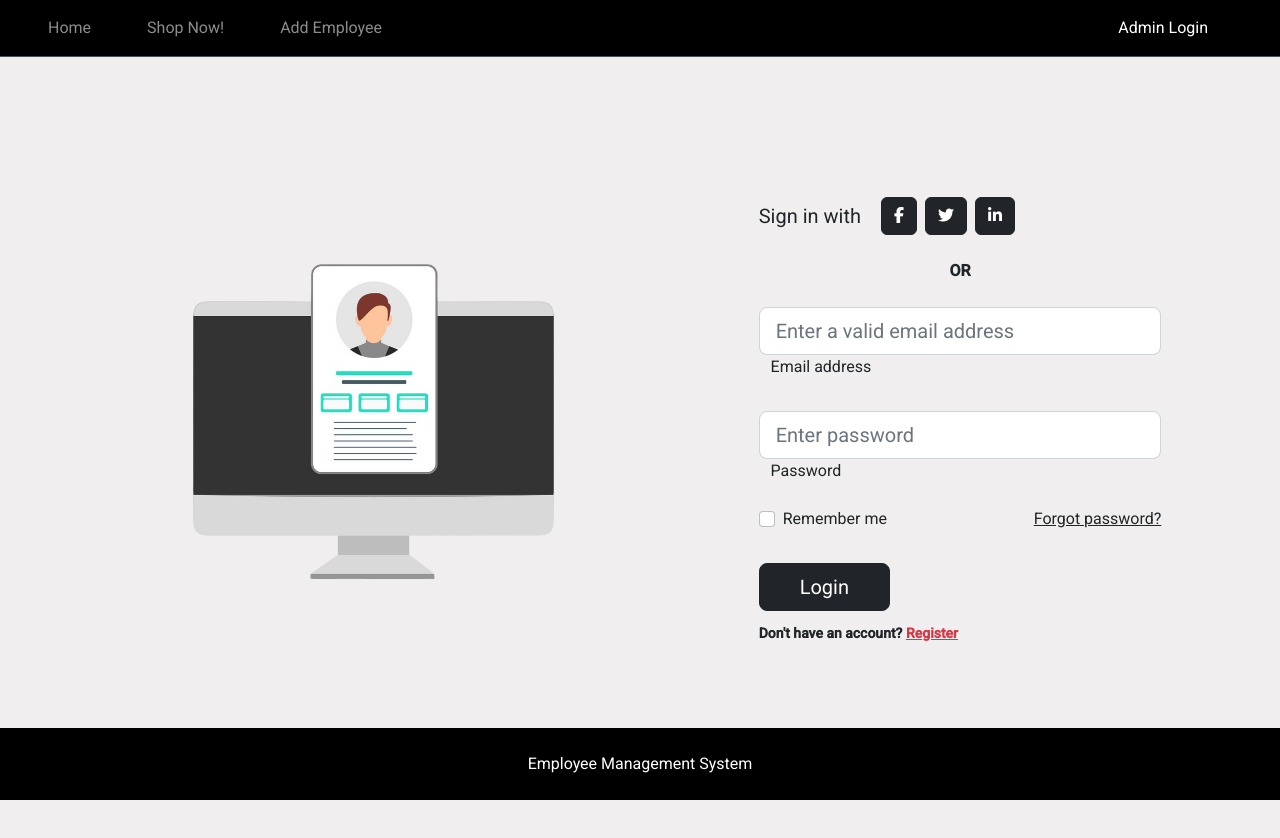
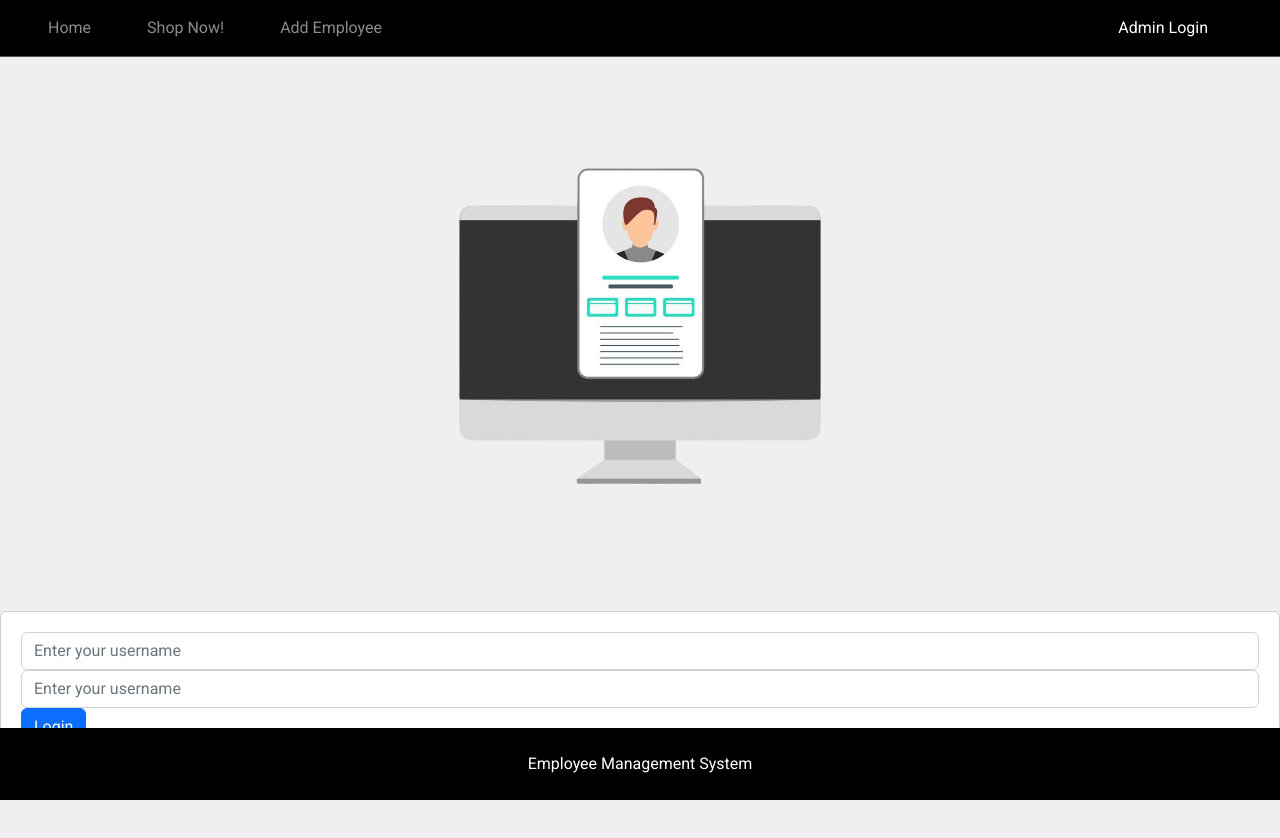
Before and after one commit to Genrei123/Supermarket-System, an Angular app in the folder frontend/: page /login in a window 1280 px wide. Shown: the top 838 px of the page. Built offline with nearby package versions, Linux system fonts and the light colour scheme.

Commit message:
Login working

```diff
--- /dev/null
+++ b/frontend/src/app/_services/user-auth.service.ts
@@ -0,0 +1,37 @@
+import { Injectable } from '@angular/core';
+
+@Injectable({
+  providedIn: 'root',
+})
+export class UserAuthService {
+  constructor() {}
+
+  public setRoles(roles: []) {
+    localStorage.setItem('roles', JSON.stringify(roles));
+  }
+
+  public getRoles() {
+    if (JSON.parse(localStorage.getItem('roles') as string) === null) {
+      return null;
+    }
+    else {
+      return JSON.parse(localStorage.getItem('roles') as string);
+    }
+  }
+
+  public setToken(jwtToken: string) {
+    localStorage.setItem('jwtToken', jwtToken);
+  }
+
+  public getToken(): string {
+    return localStorage.getItem('jwtToken') as string;
+  }
+
+  public clear() {
+    localStorage.clear();
+  }
+
+  public isLoggedIn() {
+    return this.getRoles() && this.getToken();
+  }
+}
--- /dev/null
+++ b/frontend/src/app/_services/user.service.ts
@@ -0,0 +1,55 @@
+import { HttpClient, HttpHeaders } from '@angular/common/http';
+import { Injectable } from '@angular/core';
+import { UserAuthService } from './user-auth.service';
+
+@Injectable({
+  providedIn: 'root',
+})
+export class UserService {
+  PATH_OF_API = 'http://localhost:8080';
+
+  requestHeader = new HttpHeaders({ 'No-Auth': 'True' });
+  constructor(
+    private httpclient: HttpClient,
+    private userAuthService: UserAuthService
+  ) {}
+
+  public login(loginData: any) {
+    return this.httpclient.post(this.PATH_OF_API + '/authenticate', loginData, {
+      headers: this.requestHeader,
+    });
+  }
+
+  public forUser() {
+    return this.httpclient.get(this.PATH_OF_API + '/forUser', {
+      responseType: 'text',
+    });
+  }
+
+
+  public forAdmin() {
+    return this.httpclient.get(this.PATH_OF_API + '/forAdmin', {
+      responseType: 'text',
+    });
+  }
+
+  public roleMatch(allowedRoles: any): boolean {
+    let isMatch = false;
+    const userRoles: any = this.userAuthService.getRoles();
+
+    if (userRoles != null && userRoles) {
+      for (let i = 0; i < userRoles.length; i++) {
+        for (let j = 0; j < allowedRoles.length; j++) {
+          if (userRoles[i].roleName === allowedRoles[j]) {
+            isMatch = true;
+            return isMatch as boolean;
+          } else {
+            return isMatch as boolean;
+          }
+        }
+      }
+    }
+
+    return isMatch
+  }
+}
--- a/frontend/src/app/admin-login/admin-login.component.html
+++ b/frontend/src/app/admin-login/admin-login.component.html
@@ -5,58 +5,31 @@
           <img src="../assets/noBgLogin.png"
             class="img-fluid" alt="Sample image">
         </div>
-        <div class="col-md-8 col-lg-6 col-xl-4 offset-xl-1">
-          <form (ngSubmit)="getAdmin()" >
-            <div class="d-flex flex-row align-items-center justify-content-center justify-content-lg-start">
-              <p class="lead fw-normal mb-0 me-3">Sign in with</p>
-              <button type="button" class="btn btn-dark btn-floating mx-1">
-                <i class="fab fa-facebook-f"></i>
-              </button>
 
-              <button type="button" class="btn btn-dark btn-floating mx-1">
-                <i class="fab fa-twitter"></i>
-              </button>
 
-              <button type="button" class="btn btn-dark btn-floating mx-1">
-                <i class="fab fa-linkedin-in"></i>
-              </button>
-            </div>
+        <div class="card" style = "padding: 20px;">
+          <form #loginForm = "ngForm" (ngSubmit) = "login(loginForm)">
 
-            <div class="divider d-flex align-items-center my-4">
-              <p class="text-center fw-bold mx-3 mb-0">OR</p>
-            </div>
+            <input type = "text"
+            ngModel
+            name = "userName"
+            id = "userName"
+            placeholder = "Enter your username"
+            class = "form-control"
+            >
 
-            <!-- Email input -->
-            <div class="form-outline mb-4">
-              <input type="email" id="form3Example3" class="form-control form-control-lg"
-                placeholder="Enter a valid email address" />
-              <label class="form-label" for="form3Example3">&nbsp;&nbsp;&nbsp;Email address</label>
-            </div>
+            <input type = "password"
+            ngModel
+            name = "userPassword"
+            id = "userPassword"
+            placeholder = "Enter your username"
+            class = "form-control"
+            >
 
-            <!-- Password input -->
-            <div class="form-outline mb-3">
-              <input type="password" id="form3Example4" class="form-control form-control-lg"
-                placeholder="Enter password" />
-              <label class="form-label" for="form3Example4">&nbsp;&nbsp;&nbsp;Password</label>
-            </div>
-
-            <div class="d-flex justify-content-between align-items-center">
-              <!-- Checkbox -->
-              <div class="form-check mb-0">
-                <input class="form-check-input me-2" type="checkbox" value="" id="form2Example3" />
-                <label class="form-check-label" for="form2Example3">
-                  Remember me
-                </label>
-              </div>
-              <a href="javascript:void(0)" class="text-body">Forgot password?</a>
-            </div>
-
-            <div class="text-center text-lg-start mt-4 pt-2">
-              <button type="button" (click) = "getAdmin()" class ="btn btn-dark btn-lg"
-                style="padding-left: 2.5rem; padding-right: 2.5rem;">Login</button>
-              <p class="small fw-bold mt-2 pt-1 mb-0">Don't have an account? <a href="javascript:void(0)"
-                  class="link-danger">Register</a></p>
-            </div>
+            <input type = "submit"
+            value="Login"
+            class = "btn btn-primary"
+            >
 
           </form>
         </div>
--- a/frontend/src/app/admin-login/admin-login.component.ts
+++ b/frontend/src/app/admin-login/admin-login.component.ts
@@ -1,29 +1,47 @@
-import { Component } from '@angular/core';
+import { Component, OnInit } from '@angular/core';
 import { HttpClient } from '@angular/common/http';
+import { UserService } from '../_services/user.service';
+import { NgForm } from '@angular/forms';
+import { UserAuthService } from '../_services/user-auth.service';
+import { Router } from '@angular/router';
 
 @Component({
   selector: 'app-admin-login',
   templateUrl: './admin-login.component.html',
   styleUrls: ['./admin-login.component.css']
 })
-export class AdminLoginComponent {
+export class AdminLoginComponent implements OnInit{
 
-  constructor(private httpClient: HttpClient) { }
+  constructor(private httpClient: HttpClient,
+    private userAuthService: UserAuthService,
+    private userService: UserService, private router: Router) { }
 
   ngOnInit(): void {
 
   }
-  private baseURL = "http://localhost:8080/api/v1/admin";
 
-  public getAdmin(): void {
-    this.httpClient.get<any>(`${this.baseURL}/1`).subscribe(
-      (response) => {
-        console.log(response);
+  public login(loginForm: NgForm) {
+    this.userService.login(loginForm.value).subscribe({
+
+      next: (response:any) => {
+        this.userAuthService.setRoles(response.roles);
+        this.userAuthService.setToken(response.jwtToken);
+
+        const role = response.user.role[0]
+
+        if (role === 'Admin') {
+          this.router.navigate(['/show-all-employees']);
+
+        } else {
+          this.router.navigate(['/home']);
+        }
       },
-      (error) => {
-        console.log("this is an error" + error);
+      error: (error) =>{
+        console.log("wtf");
       }
-    );
+  });
+
+
   }
 
   // public loginAdmin(): Observable<any> {
--- a/frontend/src/app/app.module.ts
+++ b/frontend/src/app/app.module.ts
@@ -21,6 +21,7 @@ import { ShowDetailsComponent } from './show-details/show-details.component';
 import { HomeComponent } from './home/home.component';
 import { AdminLoginComponent } from './admin-login/admin-login.component';
 import { BrowserAnimationsModule } from '@angular/platform-browser/animations';
+import { RouterModule } from '@angular/router';
 
 
 
@@ -40,7 +41,7 @@ import { BrowserAnimationsModule } from '@angular/platform-browser/animations';
     NgbModule,
     HttpClientModule,FormsModule,HomeComponent, BrowserAnimationsModule ,
     MatFormFieldModule, MatInputModule,MatFormFieldModule, MatInputModule, MatDatepickerModule,
-     MatNativeDateModule
+     MatNativeDateModule, RouterModule
   ],
   providers: [],
   bootstrap: [AppComponent]
```
Also changed, not shown: 2 other files (tests, documents, lock files or other folders).
